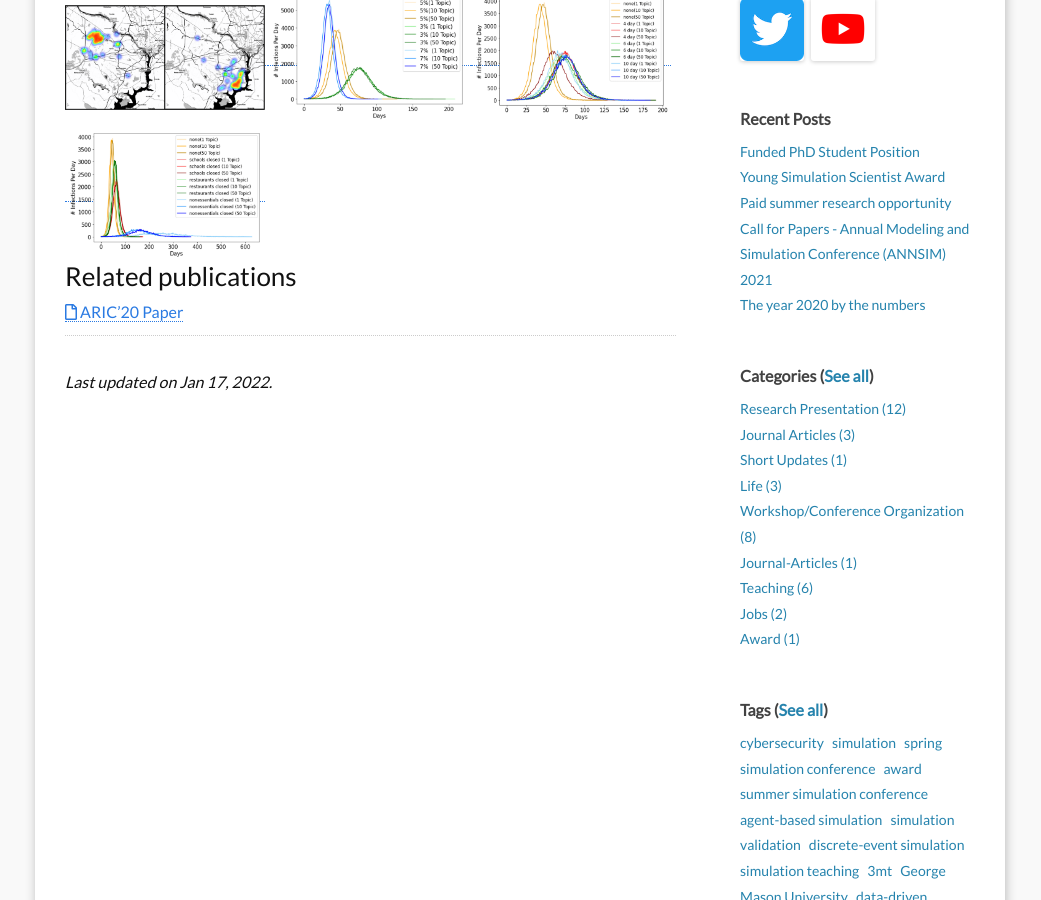
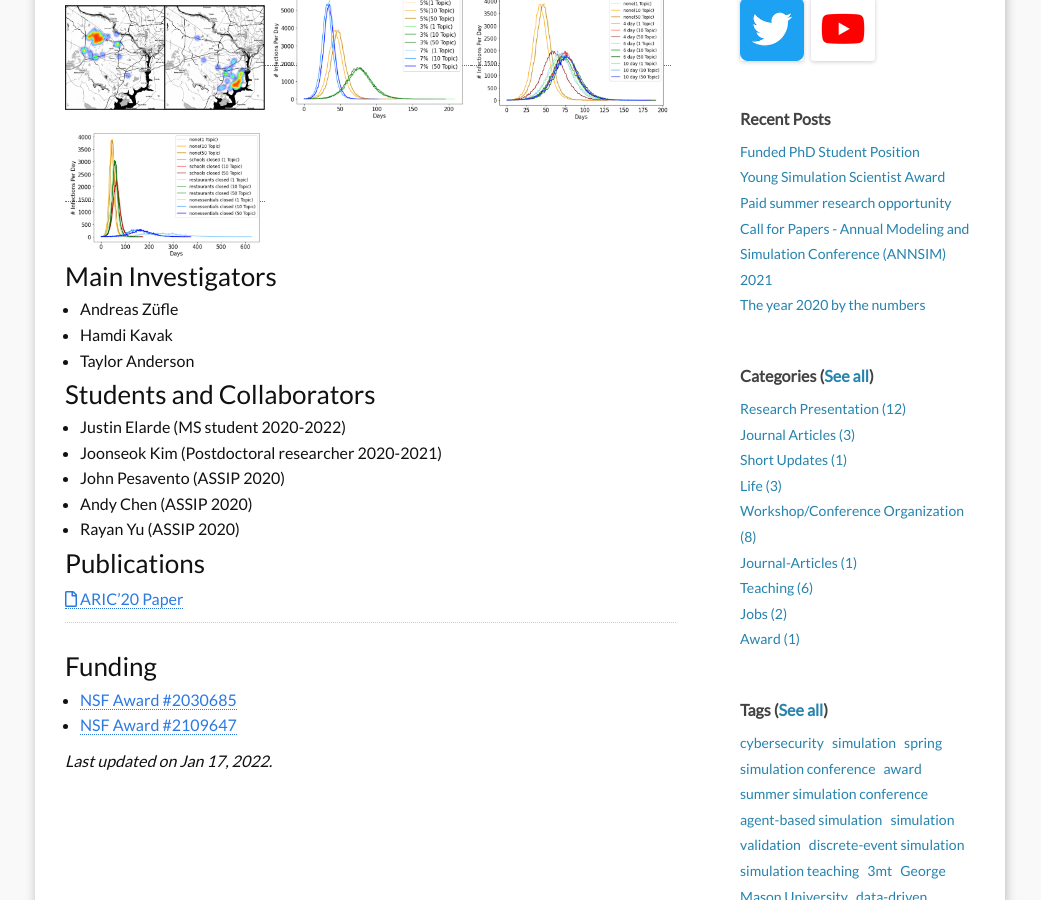
Before and after one commit to hamdikavak/hamdikavak.github.io, a Jekyll site: the page built from research/data-driven-mobility-covid-19.md, in a window 1280 px wide and 900 px high, scrolled down 551 px. Shown: the whole window, without its empty margins (120-1161 px from the left). Built offline with Jekyll 4.4.1, drawn with Linux system fonts in a browser that asks for light colours; nearby versions of some CDN libraries.

Commit message:
Single research page

```diff
--- a/research/data-driven-mobility-covid-19.md
+++ b/research/data-driven-mobility-covid-19.md
@@ -36,9 +36,28 @@ Disease spread is heavily influenced by human mobility. In this work, we capture
 	});
 	</script>
 
-### Related publications
+### Main Investigators
+
+- Andreas Züfle
+- Hamdi Kavak
+- Taylor Anderson
+
+### Students and Collaborators
+
+- Justin Elarde (MS student 2020-2022)
+- Joonseok Kim (Postdoctoral researcher 2020-2021)
+- John Pesavento (ASSIP 2020)
+- Andy Chen (ASSIP 2020)
+- Rayan Yu (ASSIP 2020)
+
+### Publications
 
 <a href="https://dl.acm.org/doi/abs/10.1145/3423455.3430305" target="_blank"> <i class="far fa-file"></i> ARIC'20 Paper</a>
 <hr>
 
+
+### Funding
+- [NSF Award #2030685](https://www.nsf.gov/awardsearch/showAward?AWD_ID=2030685)
+- [NSF Award #2109647](https://www.nsf.gov/awardsearch/showAward?AWD_ID=2109647)
+
 *Last updated on Jan 17, 2022.*
```
